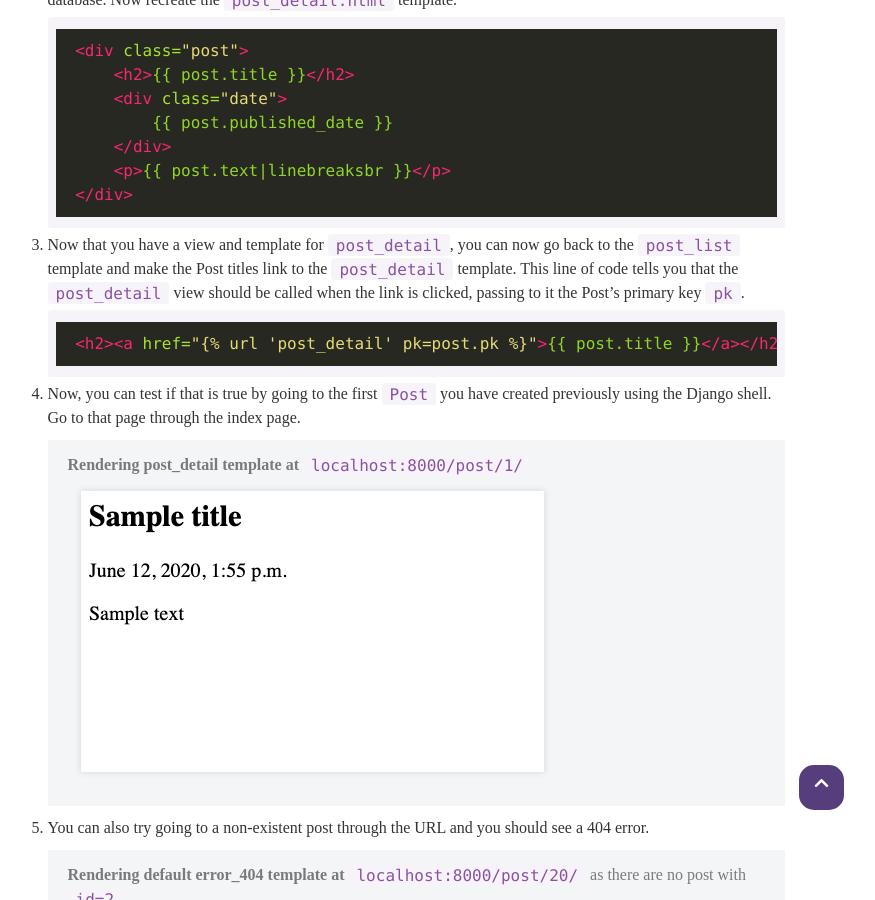
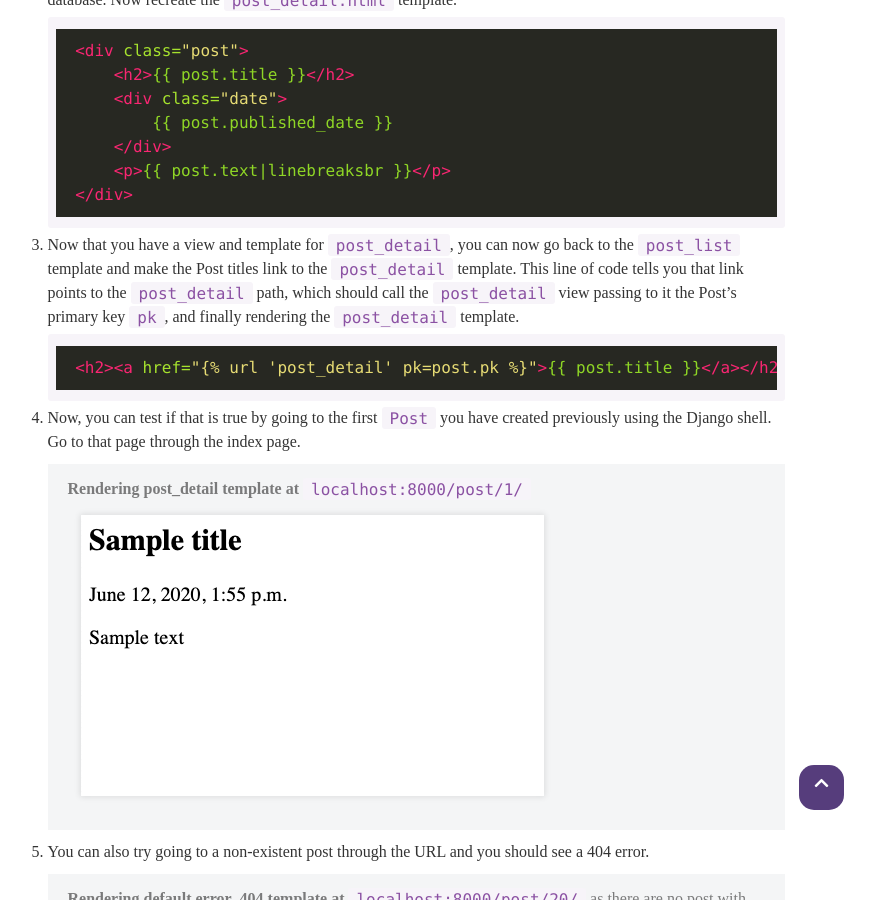
Before and after one commit to jennieablog/jennieablog.github.io, a Jekyll site: the page built from _posts/2020-06-10-django-guide-part-2.md, in a window 1280 px wide and 900 px high, scrolled down 9914 px. Shown: the whole window, without its empty margins (244-1119 px from the left). Built offline with Jekyll 4.4.1, drawn with Linux system fonts in a browser that asks for light colours; nearby versions of some CDN libraries; some web fonts are replaced; comment, search, counter and statistics services are not loaded.

````diff
--- a/_posts/2020-06-10-django-guide-part-2.md
+++ b/_posts/2020-06-10-django-guide-part-2.md
@@ -303,7 +303,7 @@ You'd want to link those Post titles in the index page to their respective Post
 	```
 {% endraw %}
 
-3. Now that you have a view and template for `post_detail`, you can now go back to the `post_list` template and make the Post titles link to the `post_detail` template. This line of code tells you that the `post_detail` view should be called when the link is clicked, passing to it the Post's primary key `pk`.
+3. Now that you have a view and template for `post_detail`, you can now go back to the `post_list` template and make the Post titles link to the `post_detail` template. This line of code tells you that link points to the `post_detail` path, which should call the `post_detail` view passing to it the Post's primary key `pk`, and finally rendering the `post_detail` template.
 {% raw %}
 	```html
 	<h2><a href="{% url 'post_detail' pk=post.pk %}">{{ post.title }}</a></h2>
````
